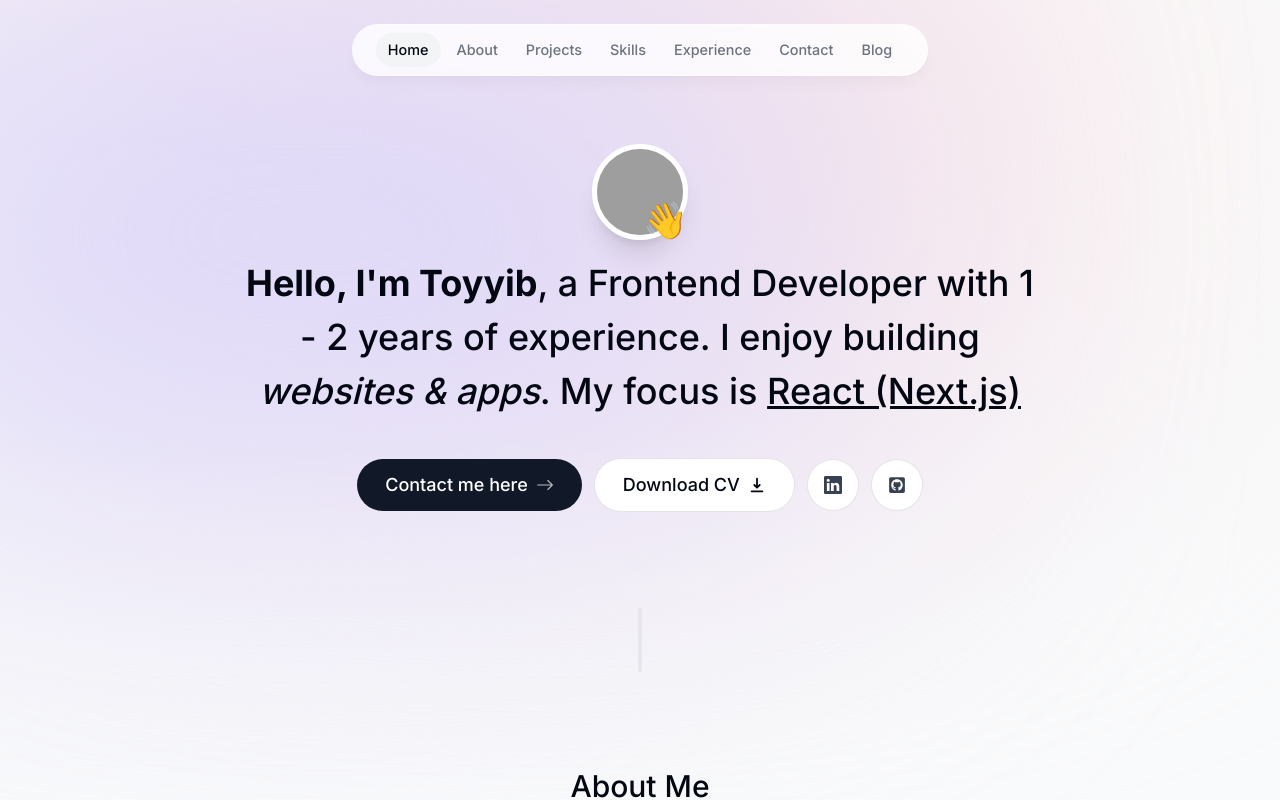
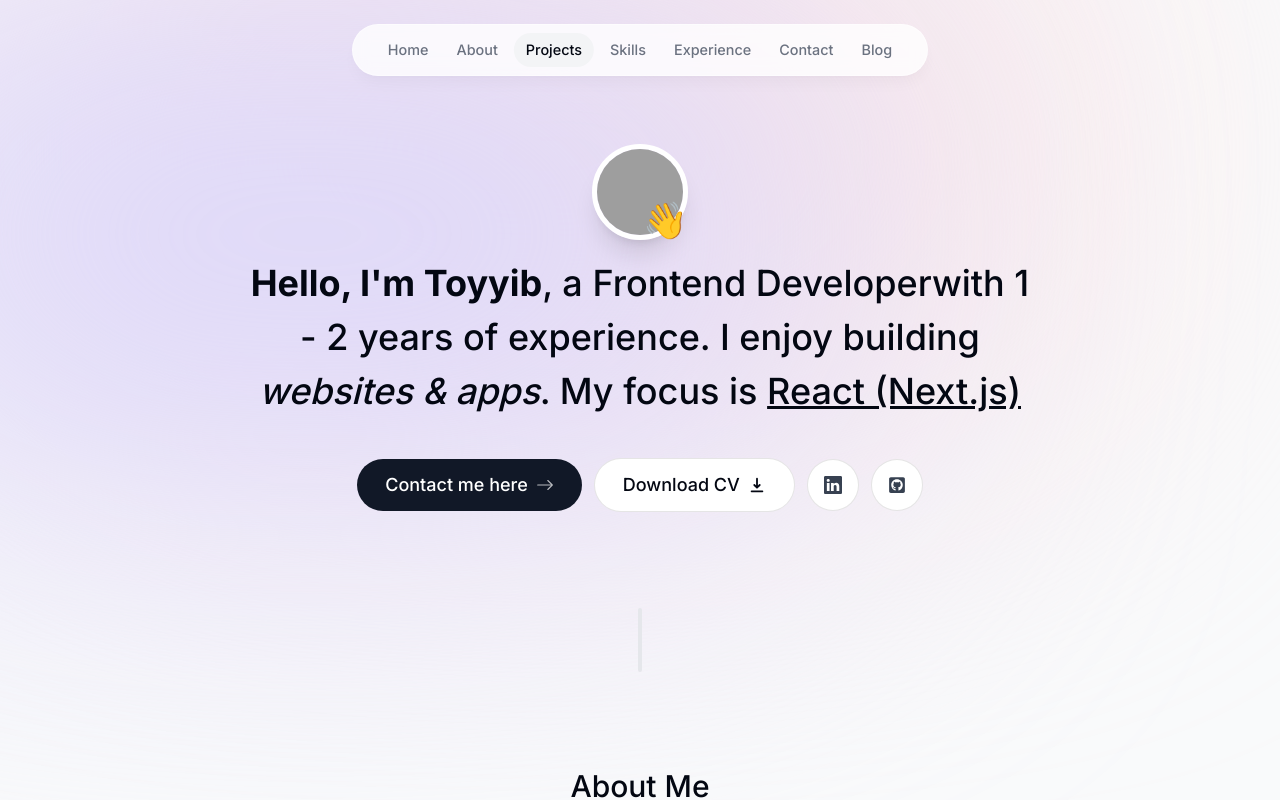
Before and after one commit to Olatoy2000/final-port, a Next.js app: page / in a window 1280 px wide. Shown: the top 800 px of the page. Built offline with nearby package versions, Linux system fonts and the light colour scheme; grey boxes are pictures that could not be loaded.

Commit message:
fix: header navigation issue

```diff
--- a/app/layout.tsx
+++ b/app/layout.tsx
@@ -1,6 +1,7 @@
 import Header from "@/components/header";
 import "../styles/globals.css";
 import { Inter } from "next/font/google";
+import ActiveSectionContextProvider from "@/context/active-section-context";
 const inter = Inter({ subsets: ["latin"] });
 
 export const metadata = {
@@ -20,9 +21,10 @@
       >
         <div className="bg-[#fbe2e3] -z-10 absolute top-[-6rem] right-[11rem] h-[31.25rem] w-[31.25rem] rounded-full blur-[10rem] sm:w-[68.75rem]"></div>
         <div className="bg-[#dbd7fb] -z-10 absolute top-[-1rem] left-[-35rem] h-[31.25rem] w-[50rem] rounded-full blur-[10rem] sm:w-[68.75rem] md:left-[-33rem] lg:left-[-28rem] xl:left-[-15rem] 2xl:left-[-5rem]"></div>
-
+      <ActiveSectionContextProvider>
         <Header />
         {children}
+      </ActiveSectionContextProvider>
       </body>
     </html>
   );
--- a/components/about.tsx
+++ b/components/about.tsx
@@ -1,12 +1,28 @@
 "use client";
 
-import React from "react";
+import React, { useEffect } from "react";
 import SectionHeading from "./section-heading";
 import { motion } from "framer-motion";
+import { useInView } from "react-intersection-observer";
+import { useActiveSectionContext } from "@/context/active-section-context";
 
 const About = () => {
+  const { ref, inView } = useInView({
+    threshold: 0.75,
+  });
+  const { setActiveSection, timeOfLastClick } = useActiveSectionContext();
+
+  // when you want to synchronise state with external system use useEffect/sideEffect
+
+  useEffect(() => {
+    if (inView && Date.now() - timeOfLastClick > 1000) {
+      setActiveSection("About");
+    }
+  }, [inView, setActiveSection, timeOfLastClick]);
+
   return (
     <motion.section
+      ref={ref}
       initial={{ opacity: 0, y: 100 }}
       animate={{ opacity: 1, y: 0 }}
       transition={{ delay: 0.175 }}
--- a/components/header.tsx
+++ b/components/header.tsx
@@ -1,14 +1,14 @@
 "use client";
 
-import React, { useState } from "react";
+import React, { useContext, useState } from "react";
 import { motion } from "framer-motion";
 import { links } from "@/lib/data";
 import Link from "next/link";
 import clsx from "clsx";
+import { useActiveSectionContext } from "@/context/active-section-context";
 
 const Header = () => {
-  const [activeSection, setActiveSection] = useState("Home");
-
+  const { activeSection, setActiveSection, setTimeOfLastClick } = useActiveSectionContext();
   return (
     <header className="z-[999] relative">
       <motion.div
@@ -34,12 +34,23 @@
                     "text-gray-950": activeSection === link.name,
                   }
                 )}
-                onClick={() => setActiveSection(link.name)}
+                onClick={() => {
+                  setActiveSection(link.name)
+                setTimeOfLastClick(Date.now())
+                }}
               >
                 {link.name}
 
                 {link.name === activeSection && (
-                  <span className="bg-gray-100 rounded-full absolute inset-0 -z-10"></span>
+                  <motion.span
+                    layoutId="activeSection"
+                    transition={{
+                      type: "spring",
+                      stiffness: 300,
+                      damping: 30,
+                    }}
+                    className="bg-gray-100 rounded-full absolute inset-0 -z-10"
+                  ></motion.span>
                 )}
               </Link>
             </motion.li>
--- a/components/intro.tsx
+++ b/components/intro.tsx
@@ -1,15 +1,20 @@
 "use client";
 
 import Image from "next/image";
-import React from "react";
+import React, { useEffect } from "react";
 import { motion } from "framer-motion";
 import { useTypewriter, Cursor } from "react-simple-typewriter";
 import Link from "next/link";
 import { BsArrowRight, BsLinkedin } from "react-icons/bs";
 import { HiDownload } from "react-icons/hi";
 import { FaGithubSquare } from "react-icons/fa";
-
+import { useInView } from "react-intersection-observer";
+import { useActiveSectionContext } from "@/context/active-section-context";
 const Intro = () => {
+  const { ref, inView } = useInView({
+    threshold: 0.5,
+  });
+  const { setActiveSection, timeOfLastClick } = useActiveSectionContext();
   //   const [text] = useTypewriter({
   //     words: ["Frontend developer", "SEO Specialist", "Reseacher"],
   //     loop: true,
@@ -20,8 +25,15 @@
 
   //   const isseoSpecialist = text === "SEO Specialist";
   //   const anOrA = isseoSpecialist ? "an" : "a";
+
+  useEffect(() => {
+    if (inView && Date.now() - timeOfLastClick > 1000) {
+      setActiveSection("Home");
+    }
+  }, [inView, setActiveSection, timeOfLastClick]);
   return (
     <section
+      ref={ref}
       id="home"
       className=" scroll-mt-[100rem] mb-28 max-w-[50rem] text-center sm:mb-0"
     >
@@ -67,11 +79,7 @@
       >
         <span className="font-bold">Hello, I'm Toyyib</span>, a{" "}
         <span className="">Frontend Developer</span>
-        {/* <Cursor
-          cursorBlinking={false}
-          cursorStyle="|"
-          cursorColor="#fbe2e3"
-        />{" "} */}{" "}
+
         with <span className="">1 - 2 years </span> of experience. I enjoy
         building <span className="italic">websites & apps</span>. My focus is{" "}
         <span className="underline">React (Next.js)</span>
--- a/components/projects.tsx
+++ b/components/projects.tsx
@@ -1,11 +1,26 @@
-import React from "react";
+"use client";
+
+import React, { useEffect } from "react";
 import SectionHeading from "./section-heading";
 import { projectsData } from "@/lib/data";
 import Project from "@/components/project";
+import { useInView } from "react-intersection-observer";
+import { useActiveSectionContext } from "@/context/active-section-context";
 
 const Projects = () => {
+  const { ref, inView } = useInView({
+    threshold: 0.5,
+  });
+  const { setActiveSection, timeOfLastClick } = useActiveSectionContext();
+
+  useEffect(() => {
+    if (inView && Date.now() - timeOfLastClick > 100) {
+      setActiveSection("Projects");
+    }
+  }, [inView, setActiveSection, timeOfLastClick]);
+
   return (
-    <section id="projects" className="scroll-mt-28">
+    <section ref={ref} id="projects" className="scroll-mt-28">
       <SectionHeading>My Projects</SectionHeading>
       <div>
         {projectsData.map((project, index) => (
--- /dev/null
+++ b/context/active-section-context.tsx
@@ -0,0 +1,53 @@
+"use client";
+
+import React, { useState, createContext, useContext } from "react";
+import { links } from "@/lib/data";
+
+type SectionName = (typeof links)[number]["name"];
+
+type ActiveSectionContextType = {
+  activeSection: SectionName;
+  setActiveSection: React.Dispatch<React.SetStateAction<SectionName>>;
+  timeOfLastClick: number;
+  setTimeOfLastClick: React.Dispatch<React.SetStateAction<number>>;
+};
+
+type ActiveSectionContextProviderProps = {
+  children: React.ReactNode;
+};
+
+export const ActiveSectionContext =
+  createContext<ActiveSectionContextType | null>(null);
+
+export default function ActiveSectionContextProvider({
+  children,
+}: ActiveSectionContextProviderProps) {
+  const [activeSection, setActiveSection] = useState<SectionName>("Home");
+  //   we need to keep tract of the time of the last click to prevent the active section from changing when the user clicks on a link to the current active section
+  const [timeOfLastClick, setTimeOfLastClick] = useState(0);
+  // we need to disable the observer temporarily when user clicks on a link
+  return (
+    <ActiveSectionContext.Provider
+      value={{
+        activeSection,
+        setActiveSection,
+        timeOfLastClick,
+        setTimeOfLastClick,
+      }}
+    >
+      {children}
+    </ActiveSectionContext.Provider>
+  );
+}
+
+export function useActiveSectionContext() {
+  const context = useContext(ActiveSectionContext);
+
+  if (context === null) {
+    throw new Error(
+      "useActiveSectionContext must be used within an ActiveSectionContextProvider"
+    );
+  }
+
+  return context;
+}
--- a/package.json
+++ b/package.json
@@ -22,6 +22,7 @@
     "react": "18.2.0",
     "react-dom": "18.2.0",
     "react-icons": "^4.10.1",
+    "react-intersection-observer": "^9.5.2",
     "react-simple-typewriter": "^5.0.1",
     "tailwindcss": "3.3.3",
     "typescript": "5.1.6"
```
Also changed, not shown: 1 other file (tests, documents, lock files or other folders).
